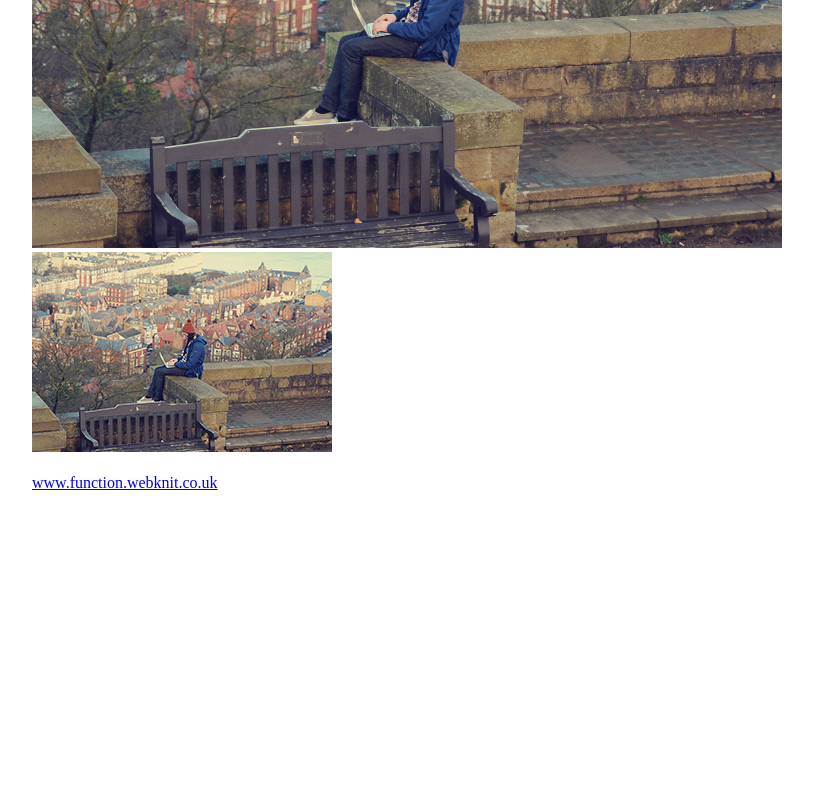
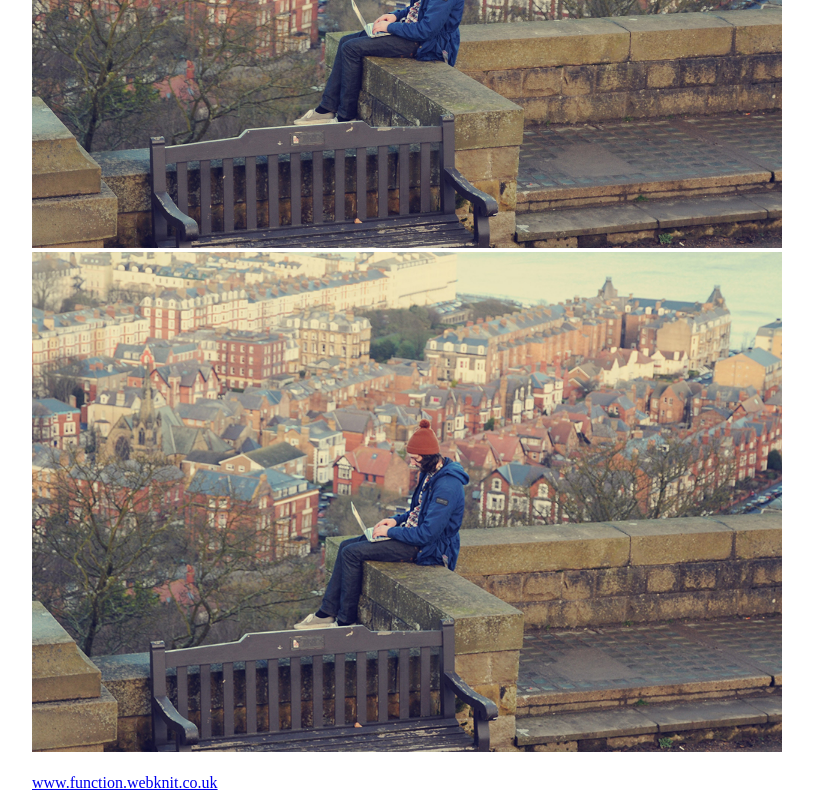
Before and after one commit to webknit/Picture-srcset, a plain HTML site: page index.html in a window 1280 px wide. Shown: the part 343-1143 px from the top of the page, without its empty margins (233-1046 px from the left). Before the commit the page ends 843 px from the top, so only its background shows below. Drawn offline with Linux system fonts and the light colour scheme.

Commit message:
reworking media queries

```diff
--- a/index.html
+++ b/index.html
@@ -44,9 +44,11 @@ window.matchMedia||(window.matchMedia=function(){"use strict";var a=window.style
 		<img src="750.jpg" srcset="1500.jpg 1500w, 3000.jpg 3000w" alt="yah">
 
 		<picture>
-		  <source media="(min-width: 300px)" srcset="300.jpg">
-		  <source media="(min-width: 700px)" srcset="700.jpg">
-		  <img src="700.jpg">
+			<source media="(min-width: 1500px)" srcset="3000.jpg">
+			<source media="(min-width: 1000px)" srcset="1000.jpg">
+			<source media="(min-width: 750px)" srcset="750.jpg">
+		  	<source media="(min-width: 300px)" srcset="300.jpg">
+		  	<img src="300.jpg">
 		</picture>
 
 		<br><br>
```
